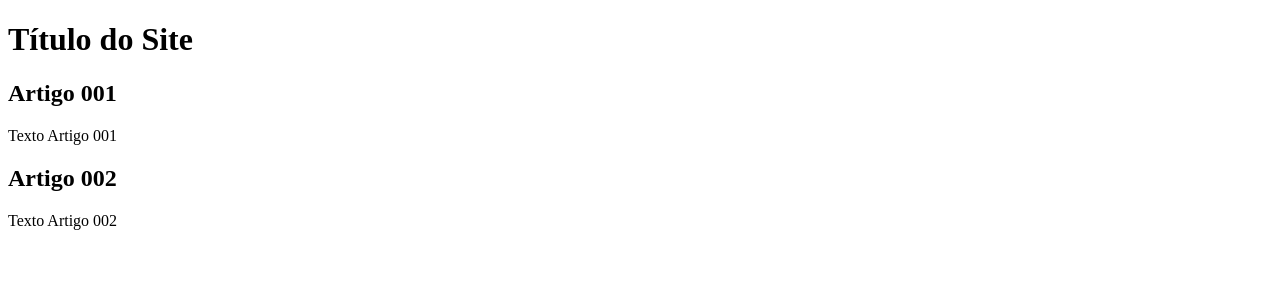
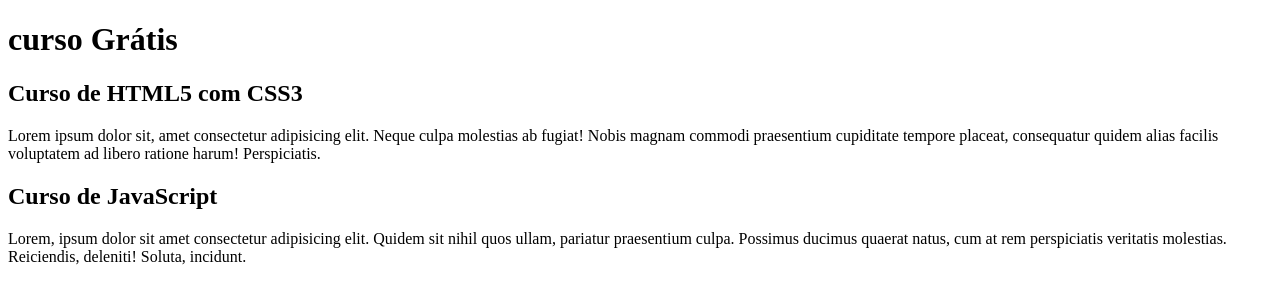
Before and after one commit to renangarciavieira/Projeto-site, a plain HTML site: page index.html in a window 1280 px wide. Drawn offline with Linux system fonts and the light colour scheme.

Commit message:
Comecei a escrever o conteúdo

```diff
--- a/index.html
+++ b/index.html
@@ -8,15 +8,15 @@
 <body>
     <main>
         <header>
-            <h1>Título do Site</h1>
+            <h1>curso Grátis</h1>
         </header>
         <article>
-            <h2>Artigo 001</h2>
-            <p>Texto Artigo 001</p>
+            <h2>Curso de HTML5 com CSS3</h2>
+            <p>Lorem ipsum dolor sit, amet consectetur adipisicing elit. Neque culpa molestias ab fugiat! Nobis magnam commodi praesentium cupiditate tempore placeat, consequatur quidem alias facilis voluptatem ad libero ratione harum! Perspiciatis.</p>
         </article>
         <article>
-            <h2>Artigo 002</h2>
-            <p>Texto Artigo 002</p>
+            <h2>Curso de JavaScript</h2>
+            <p>Lorem, ipsum dolor sit amet consectetur adipisicing elit. Quidem sit nihil quos ullam, pariatur praesentium culpa. Possimus ducimus quaerat natus, cum at rem perspiciatis veritatis molestias. Reiciendis, deleniti! Soluta, incidunt.</p>
         </article>
     </main>
 </body>
```
